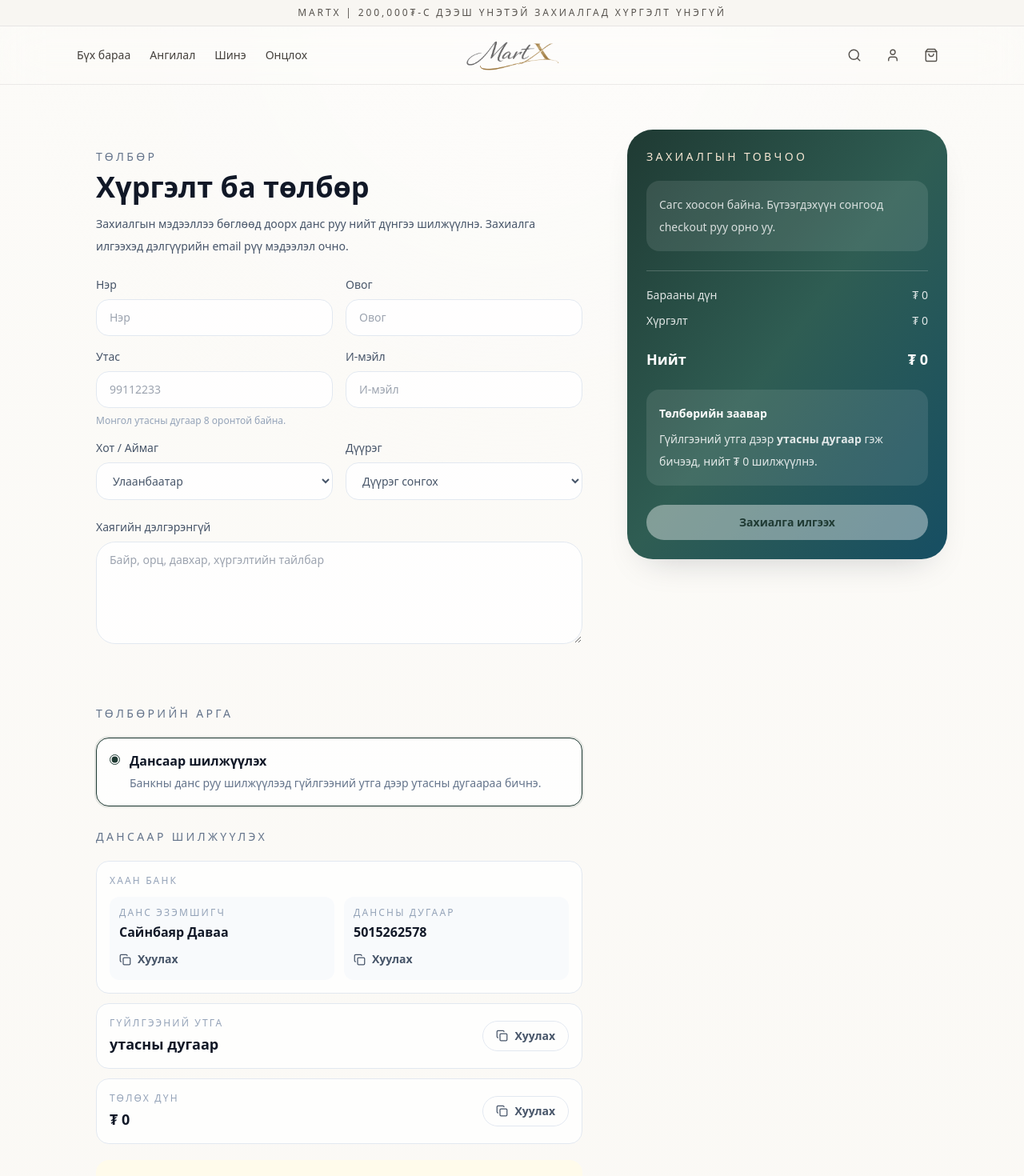
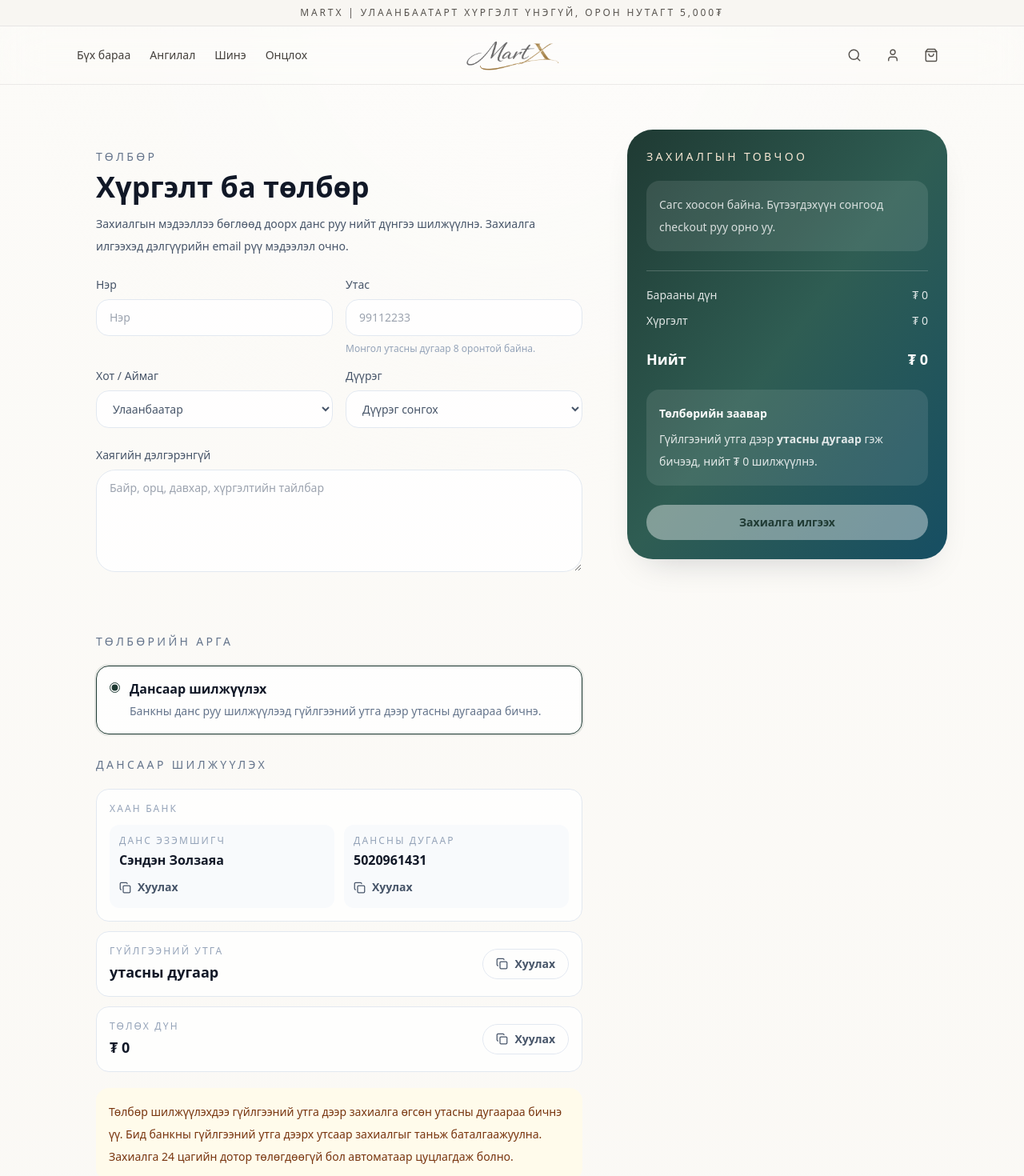
Before and after one commit to hurgahvv-rgb/martx-store, a Next.js app: page /checkout in a window 1280 px wide. Shown: the top 1470 px of the page at 80% size. Built offline with nearby package versions, Linux system fonts and the light colour scheme.

Commit message:
payment change

```diff
--- a/app/checkout/page.tsx
+++ b/app/checkout/page.tsx
@@ -61,8 +61,8 @@ type PaymentSettings = {
 
 const defaultPaymentSettings: PaymentSettings = {
   paymentBank: "Хаан банк",
-  paymentAccountOwner: "Сайнбаяр Даваа",
-  paymentAccountNumber: "5015262578",
+  paymentAccountOwner: "Сэндэн Золзаяа",
+  paymentAccountNumber: "5020961431",
   paymentPhone: "+976 95958506",
   paymentInstructions: "Төлбөр шилжүүлэхдээ гүйлгээний утга дээр захиалга өгсөн утасны дугаараа бичнэ үү.",
   paymentMethods: [
@@ -77,15 +77,15 @@ const defaultPaymentSettings: PaymentSettings = {
     {
       id: "main",
       bank: "Хаан банк",
-      owner: "Сайнбаяр Даваа",
-      number: "5015262578",
+      owner: "Сэндэн Золзаяа",
+      number: "5020961431",
       isActive: true
     }
   ],
   paymentReferenceFormat: "{phone}",
   paymentWarningText: "Захиалга 24 цагийн дотор төлөгдөөгүй бол автоматаар цуцлагдаж болно.",
-  shippingUlaanbaatarFee: 12000,
-  shippingProvinceFee: 18000,
+  shippingUlaanbaatarFee: 0,
+  shippingProvinceFee: 5000,
   freeShippingThreshold: 0
 };
 
@@ -243,9 +243,7 @@ export default function CheckoutPage() {
             <div className="grid gap-4 md:grid-cols-2">
               {[
                 { key: "firstName", label: "Нэр" },
-                { key: "lastName", label: "Овог" },
-                { key: "phone", label: "Утас" },
-                { key: "email", label: "И-мэйл" }
+                { key: "phone", label: "Утас" }
               ].map((field) => (
                 <label key={field.key} className="space-y-2 text-sm text-slate-600">
                   <span>{field.label}</span>
--- a/components/service-highlights.tsx
+++ b/components/service-highlights.tsx
@@ -3,7 +3,7 @@ import { BadgeCheck, Headphones, ShieldCheck, Truck } from "lucide-react";
 const highlights = [
   {
     title: "ШУУРХАЙ ХҮРГЭЛТ",
-    description: "200,000₮-с дээш захиалгад хот дотор түргэн хүргэлт.",
+    description: "Улаанбаатарт үнэгүй, орон нутагт 5,000₮-ийн хүргэлттэй.",
     icon: Truck
   },
   {
--- a/components/site-header.tsx
+++ b/components/site-header.tsx
@@ -24,7 +24,7 @@ type StoreProfile = {
 const defaultStoreProfile: StoreProfile = {
   storeName: "MartX",
   storeLogo: "/martx-logo.png",
-  announcementText: "MARTX | 200,000₮-С ДЭЭШ ҮНЭТЭЙ ЗАХИАЛГАД ХҮРГЭЛТ ҮНЭГҮЙ",
+  announcementText: "MARTX | УЛААНБААТАРТ ХҮРГЭЛТ ҮНЭГҮЙ, ОРОН НУТАГТ 5,000₮",
   headerMenu: [
     { id: "products", label: "Бүх бараа", href: "/products", isActive: true },
     { id: "categories", label: "Ангилал", href: "/categories", isActive: true },
--- a/lib/store-settings.ts
+++ b/lib/store-settings.ts
@@ -60,8 +60,8 @@ export const defaultPaymentAccounts: PaymentAccountSetting[] = [
   {
     id: "main",
     bank: "Хаан банк",
-    owner: "Сайнбаяр Даваа",
-    number: "5015262578",
+    owner: "Сэндэн Золзаяа",
+    number: "5020961431",
     isActive: true
   }
 ];
@@ -87,14 +87,14 @@ export const defaultStoreSettings = {
   warrantyText: "Үйлдвэрлэлийн гэмтэлд баталгаа өгнө.",
   helpText: "Асуух зүйл байвал дэлгүүртэй чат эсвэл утсаар холбогдоорой.",
   paymentBank: "Хаан банк",
-  paymentAccountOwner: "Сайнбаяр Даваа",
-  paymentAccountNumber: "5015262578",
+  paymentAccountOwner: "Сэндэн Золзаяа",
+  paymentAccountNumber: "5020961431",
   paymentPhone: "+976 95958506",
   paymentInstructions: "Төлбөр шилжүүлэхдээ гүйлгээний утга дээр захиалга өгсөн утасны дугаараа бичнэ үү.",
   paymentReferenceFormat: "{phone}",
   paymentWarningText: "Захиалга 24 цагийн дотор төлөгдөөгүй бол автоматаар цуцлагдаж болно.",
-  shippingUlaanbaatarFee: 12000,
-  shippingProvinceFee: 18000,
+  shippingUlaanbaatarFee: 0,
+  shippingProvinceFee: 5000,
   freeShippingThreshold: 0,
   paymentMethods: defaultPaymentMethods,
   paymentAccounts: defaultPaymentAccounts,
@@ -107,7 +107,7 @@ export const defaultStoreSettings = {
   instagramUrl: "#",
   youtubeUrl: "#",
   footerText: "Copyright © All Right Reserved | Powered by MartX",
-  announcementText: "MARTX | 200,000₮-С ДЭЭШ ҮНЭТЭЙ ЗАХИАЛГАД ХҮРГЭЛТ ҮНЭГҮЙ",
+  announcementText: "MARTX | УЛААНБААТАРТ ХҮРГЭЛТ ҮНЭГҮЙ, ОРОН НУТАГТ 5,000₮",
   heroProductId: "",
   headerMenu: defaultHeaderMenu,
   footerMenu: defaultFooterMenu
```
